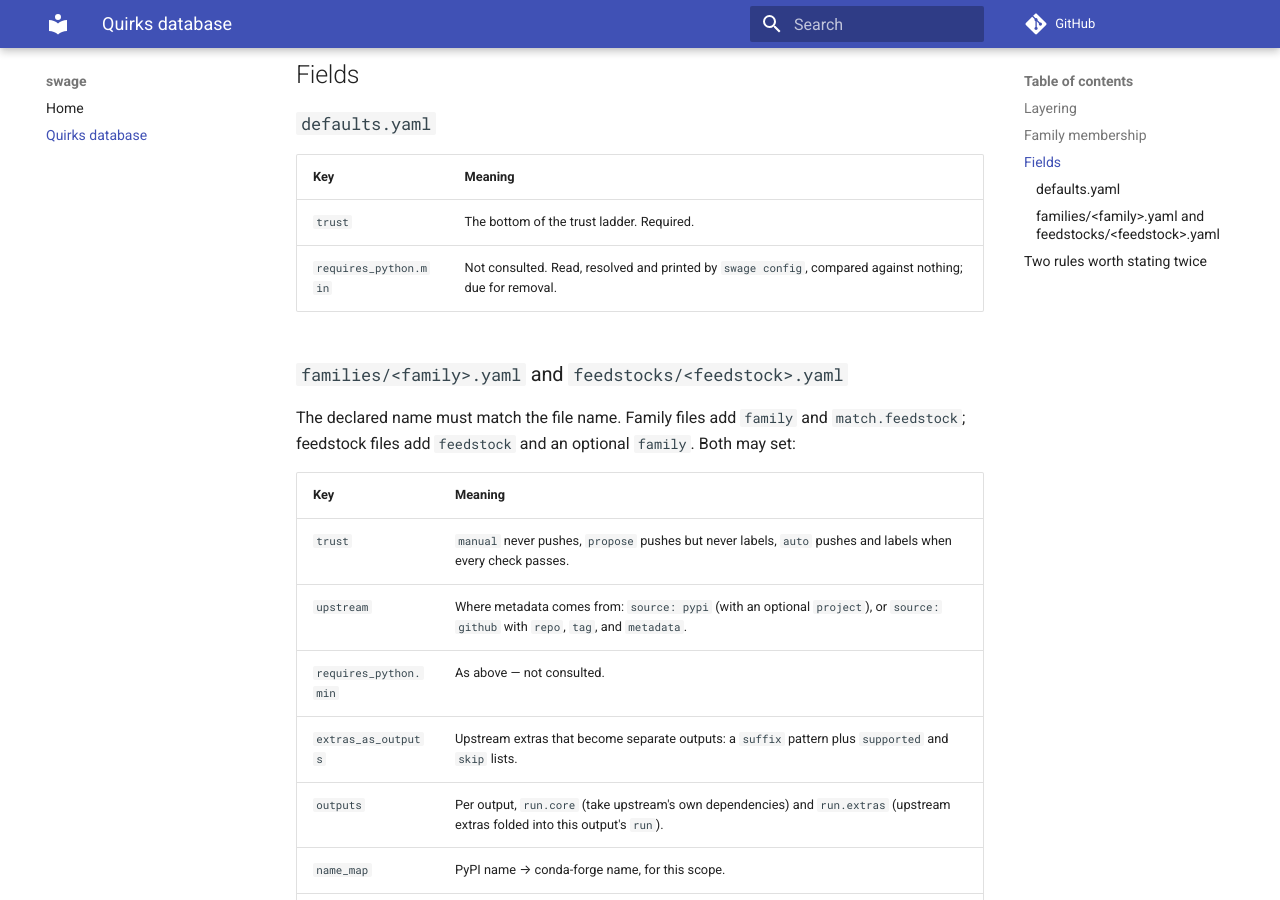
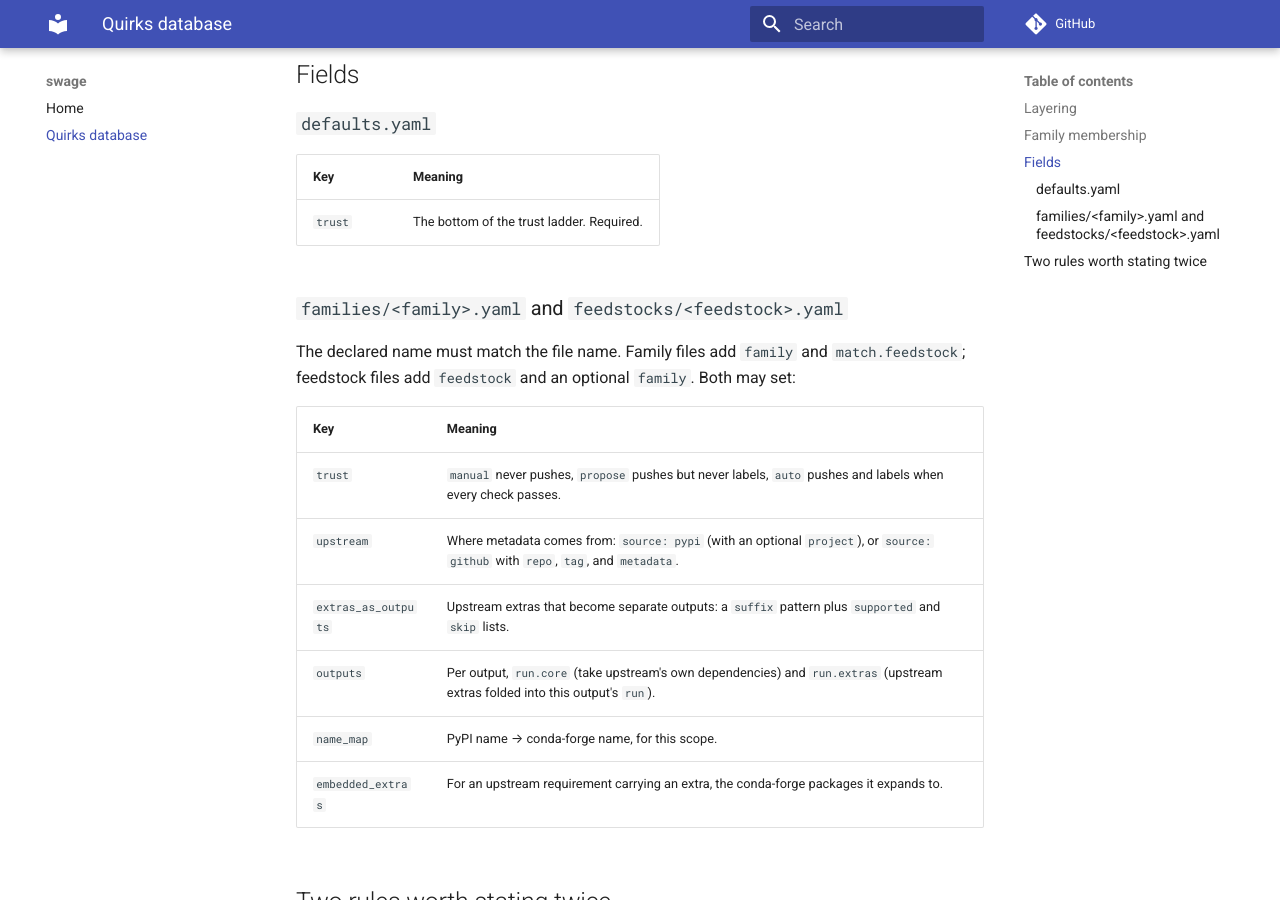
Before and after one commit to xylar/swage, an MkDocs documentation site: the page built from docs/configuration.md, in a window 1280 px wide and 900 px high, scrolled down 925 px. Built offline with MkDocs 1.6.1 and Material for MkDocs 9.7.7, drawn with Linux system fonts in a browser that asks for light colours; comment, search, counter and statistics services are not loaded.

Commit message:
Drop the retired config key from the documentation
`docs/configuration.md` listed `requires_python.min` twice, in both cases
to say it was not consulted. The key is gone and so is the row.

Co-Authored-By: Claude Opus 5 <noreply@anthropic.com>

```diff
--- a/docs/configuration.md
+++ b/docs/configuration.md
@@ -21,8 +21,8 @@ does nothing.
 Three layers merge, defaults → family → feedstock, with the more specific layer
 winning:
 
-- **Scalar settings** (`trust`, `upstream`, `requires_python`,
-  `extras_as_outputs`) take the most specific value that is set, whole.
+- **Scalar settings** (`trust`, `upstream`, `extras_as_outputs`) take the most
+  specific value that is set, whole.
 - **`outputs`** merges per output name.
 - **`name_map` and `embedded_extras`** do not flatten. They stay an ordered
   stack of layers, so a lookup reports *which file* supplied the answer. That
@@ -45,7 +45,6 @@ an error — families do not compose.
 | Key | Meaning |
 |---|---|
 | `trust` | The bottom of the trust ladder. Required. |
-| `requires_python.min` | Not consulted. Read, resolved and printed by `swage config`, compared against nothing; due for removal. |
 
 ### `families/<family>.yaml` and `feedstocks/<feedstock>.yaml`
 
@@ -57,7 +56,6 @@ Both may set:
 |---|---|
 | `trust` | `manual` never pushes, `propose` pushes but never labels, `auto` pushes and labels when every check passes. |
 | `upstream` | Where metadata comes from: `source: pypi` (with an optional `project`), or `source: github` with `repo`, `tag`, and `metadata`. |
-| `requires_python.min` | As above — not consulted. |
 | `extras_as_outputs` | Upstream extras that become separate outputs: a `suffix` pattern plus `supported` and `skip` lists. |
 | `outputs` | Per output, `run.core` (take upstream's own dependencies) and `run.extras` (upstream extras folded into this output's `run`). |
 | `name_map` | PyPI name → conda-forge name, for this scope. |
```
Also changed, not shown: DESIGN.md (+3 -2 lines).
